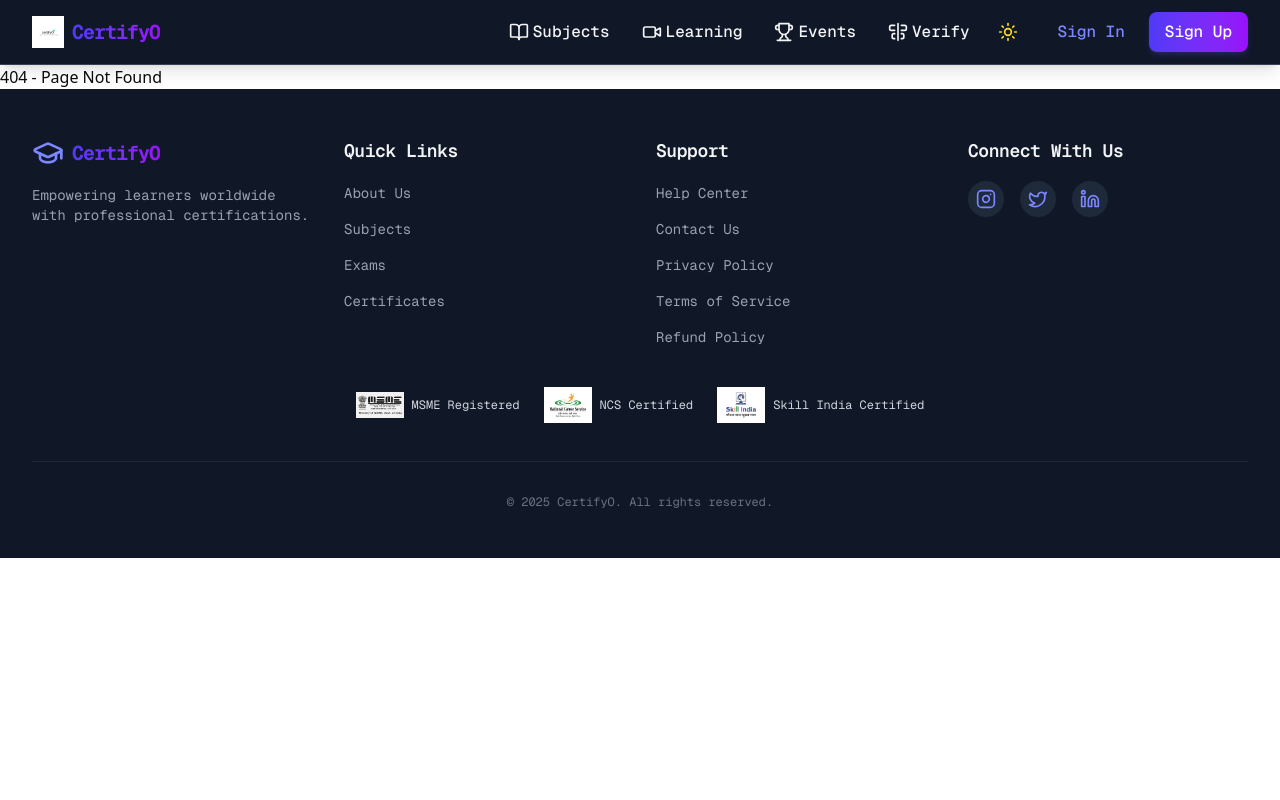
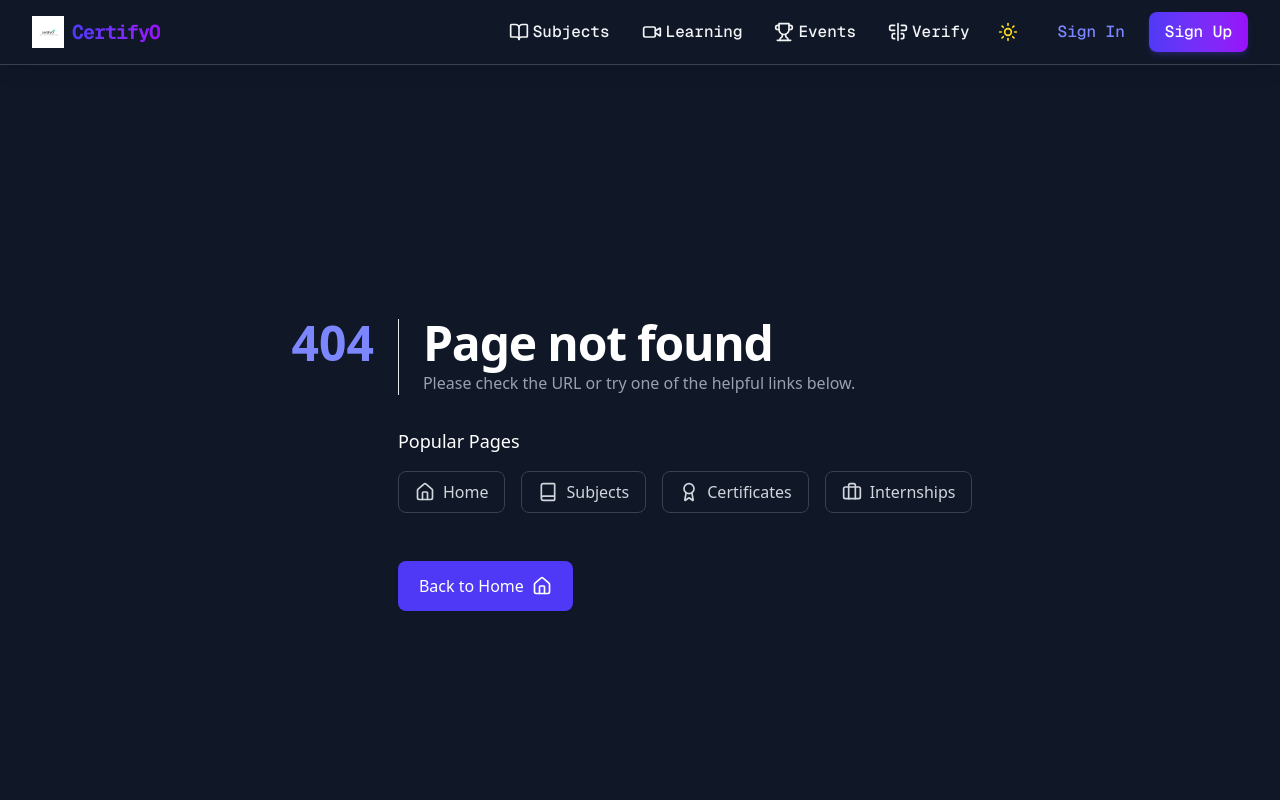
Before and after one commit to byteom/certifyo, a Next.js app: page /PageNotFound in a window 1280 px wide. Shown: the top 800 px of the page. Built offline with nearby package versions, Linux system fonts and the light colour scheme; no server answers.

Commit message:
updating notfound, profile page

```diff
--- a/src/app/PageNotFound/page.tsx
+++ b/src/app/PageNotFound/page.tsx
@@ -1,5 +1,73 @@
-const NotFound = () => {
-  return <div>404 - Page Not Found</div>;
-};
+'use client'
+import React from 'react';
+import { useRouter } from 'next/navigation'
 
-export default NotFound;
+
+import { useThemeStore } from '@/store/themeStore';
+import { Home,  Book, Award, Briefcase } from 'lucide-react';
+
+
+export default function NotFound() {
+  const router = useRouter();
+  const isDarkMode = useThemeStore(state => state.isDarkMode);
+
+  const helpfulLinks = [
+    { icon: Home, text: 'Home', path: '/' },
+    { icon: Book, text: 'Subjects', path: '/subjects' },
+    { icon: Award, text: 'Certificates', path: '/certificates' },
+    { icon: Briefcase, text: 'Internships', path: '/internships' },
+  ];
+
+  return (
+    <>
+
+      <div className={`min-h-screen ${isDarkMode ? 'bg-gray-900' : 'bg-gray-50'} py-16 px-4 sm:px-6 lg:px-8 flex items-center`}>
+        <div className="max-w-max mx-auto">
+          <main className="sm:flex">
+            <p className={`text-4xl font-extrabold ${isDarkMode ? 'text-indigo-400' : 'text-indigo-600'} sm:text-5xl`}>404</p>
+            <div className="sm:ml-6">
+              <div className="sm:border-l sm:border-gray-200 sm:pl-6">
+                <h1 className={`text-4xl font-extrabold ${isDarkMode ? 'text-white' : 'text-gray-900'} tracking-tight sm:text-5xl`}>
+                  Page not found
+                </h1>
+                <p className={`mt-1 text-base ${isDarkMode ? 'text-gray-400' : 'text-gray-500'}`}>
+                  Please check the URL or try one of the helpful links below.
+                </p>
+              </div>
+              <div className="mt-8">
+                <h2 className={`text-lg font-medium ${isDarkMode ? 'text-white' : 'text-gray-900'}`}>Popular Pages</h2>
+                <div className="mt-4 space-y-4">
+                  {helpfulLinks.map((link, index) => (
+                    <button
+                      key={index}
+                      onClick={() => router.push(link.path)}
+                      className={`inline-flex items-center px-4 py-2 mr-4 border rounded-md ${
+                        isDarkMode
+                          ? 'border-gray-700 text-gray-300 hover:bg-gray-800'
+                          : 'border-gray-300 text-gray-700 hover:bg-gray-50'
+                      }`}
+                    >
+                      <link.icon className="h-5 w-5 mr-2" />
+                      {link.text}
+                    </button>
+                  ))}
+                </div>
+                <div className="mt-8">
+                  <div className="inline-flex rounded-md shadow">
+                    <button
+                      onClick={() => router.push('/')}
+                      className="inline-flex items-center justify-center px-5 py-3 border border-transparent text-base font-medium rounded-md text-white bg-indigo-600 hover:bg-indigo-700"
+                    >
+                      Back to Home
+                      <Home className="ml-2 h-5 w-5" />
+                    </button>
+                  </div>
+                </div>
+              </div>
+            </div>
+          </main>
+        </div>
+      </div>
+    </>
+  );
+}
--- a/src/app/ProfilePage/page.tsx
+++ b/src/app/ProfilePage/page.tsx
@@ -1,5 +1,172 @@
-const ProfilePage = () => {
-  return <div>ProfilePage Page</div>;
-};
+'use client'
+import React, { useState, useEffect, useCallback } from 'react';
+import { useRouter } from 'next/navigation'
+import { useAuthStore } from '@/store/authStore';
+import { useThemeStore } from '@/store/themeStore';
+import { supabase } from '@/lib/supabase';
+import ProfileHeader from '@/components/profile/ProfileHeader';
+import ProfileForm from '@/components/profile/ProfileForm';
+import ProfileView from '@/components/profile/ProfileView';
 
-export default ProfilePage;
+interface Profile {
+  id: string;
+  full_name: string | null;
+  bio: string | null;
+  avatar_url: string | null;
+  updated_at: string;
+  email: string | null;
+  phone: string | null;
+  location: string | null;
+  skills: string[] | null;
+  social_links: {
+    github?: string;
+    linkedin?: string;
+    website?: string;
+  } | null;
+  interests: string[] | null;
+  languages: string[] | null;
+}
+
+export default function ProfilePage() {
+  const { user } = useAuthStore();
+  const isDarkMode = useThemeStore(state => state.isDarkMode);
+  const router = useRouter();
+  const [profile, setProfile] = useState<Profile | null>(null);
+  const [isEditing, setIsEditing] = useState(false);
+  const [formData, setFormData] = useState({
+    full_name: '',
+    bio: '',
+    phone: '',
+    location: '',
+    skills: [] as string[],
+    social_links: {
+      github: '',
+      linkedin: '',
+      website: ''
+    },
+    interests: [] as string[],
+    languages: [] as string[]
+  });
+  const [loading, setLoading] = useState(true);
+  const [error, setError] = useState('');
+
+  const loadProfile = useCallback(async () => {
+    if (!user?.id) {
+      setError('No user ID available')
+      setLoading(false)
+      return
+    }
+
+    try {
+      const { data, error: fetchError } = await supabase
+        .from('profiles')
+        .select('*')
+        .eq('id', user.id)
+        .single()
+
+      if (fetchError) throw fetchError
+
+      if (data) {
+        setProfile(data)
+        setFormData({
+          full_name: data.full_name || '',
+          bio: data.bio || '',
+          phone: data.phone || '',
+          location: data.location || '',
+          skills: data.skills || [],
+          social_links: data.social_links || { github: '', linkedin: '', website: '' },
+          interests: data.interests || [],
+          languages: data.languages || [],
+        })
+      }
+    } catch (error: unknown) {
+      const err = error as Error
+      console.error('Error loading profile:', err)
+      setError(err.message || 'Failed to load profile')
+    } finally {
+      setLoading(false)
+    }
+  }, [user])
+
+  useEffect(() => {
+    if (!user) {
+      router.push('/')
+      return
+    }
+    loadProfile()
+  }, [user, router, loadProfile]);
+
+
+  const handleSubmit = async (e: React.FormEvent) => {
+    e.preventDefault();
+    setError('');
+
+    if (!user?.id) {
+      setError('No user ID available');
+      return;
+    }
+
+    try {
+      const { error: updateError } = await supabase
+        .from('profiles')
+        .upsert({
+          id: user.id,
+          ...formData,
+          email: profile?.email,
+          updated_at: new Date().toISOString(),
+        });
+
+      if (updateError) {
+        console.error('Supabase update error:', updateError);
+        throw new Error(updateError.message);
+      }
+
+      await loadProfile();
+      setIsEditing(false);
+    } catch (error: unknown) {
+      const err = error as Error
+      setError(err.message || 'Something went wrong')
+    }
+  };
+
+  if (loading) {
+    return (
+      <div className={`min-h-screen ${isDarkMode ? 'bg-gray-900' : 'bg-gray-50'} flex items-center justify-center`}>
+        <div className="animate-spin rounded-full h-12 w-12 border-t-2 border-b-2 border-indigo-600"></div>
+      </div>
+    );
+  }
+
+  return (
+    <div className={`min-h-screen ${isDarkMode ? 'bg-gray-900' : 'bg-gray-50'} py-12`}>
+      <div className="max-w-4xl mx-auto px-4 sm:px-6 lg:px-8">
+        <div className={`${isDarkMode ? 'bg-gray-800' : 'bg-white'} rounded-lg shadow-md overflow-hidden`}>
+          <ProfileHeader
+            profile={profile}
+            isEditing={isEditing}
+            setIsEditing={setIsEditing}
+          />
+
+          <div className="px-6 py-8">
+            {error && (
+              <div className="mb-4 bg-red-50 text-red-600 p-4 rounded-md">
+                {error}
+              </div>
+            )}
+
+            {isEditing ? (
+              <ProfileForm
+                formData={formData}
+                onSubmit={handleSubmit}
+                onChange={setFormData}
+                onCancel={() => setIsEditing(false)}
+              />
+            ) : (
+              profile && <ProfileView profile={profile} />
+            )}
+          </div>
+        </div>
+      </div>
+    </div>
+  );
+}
--- a/src/components/exam/ExamWarning.tsx
+++ b/src/components/exam/ExamWarning.tsx
@@ -1,7 +1,5 @@
 import React from 'react';
-import { AlertTriangle,
-  //  Maximize
-   } from 'lucide-react';
+import { AlertTriangle, X } from 'lucide-react';
 import { useThemeStore } from '../../store/themeStore';
 
 interface ExamWarningProps {
@@ -16,7 +14,13 @@
 
   return (
     <div className="fixed inset-0 bg-black bg-opacity-50 flex items-center justify-center z-50">
-      <div className={`${isDarkMode ? 'bg-gray-800' : 'bg-white'} p-8 rounded-lg shadow-xl max-w-md w-full mx-4`}>
+      <div className={`${isDarkMode ? 'bg-gray-800' : 'bg-white'} p-8 rounded-lg shadow-xl max-w-md w-full mx-4 relative`}>
+        <button
+          onClick={onClose}
+          className="absolute top-4 right-4 text-gray-500 hover:text-gray-700"
+        >
+          <X className="h-5 w-5" />
+        </button>
         <div className="flex items-center mb-4">
           <AlertTriangle className="h-6 w-6 text-yellow-500 mr-2" />
           <h3 className={`text-xl font-bold ${isDarkMode ? 'text-white' : 'text-gray-900'}`}>Warning!</h3>
```
